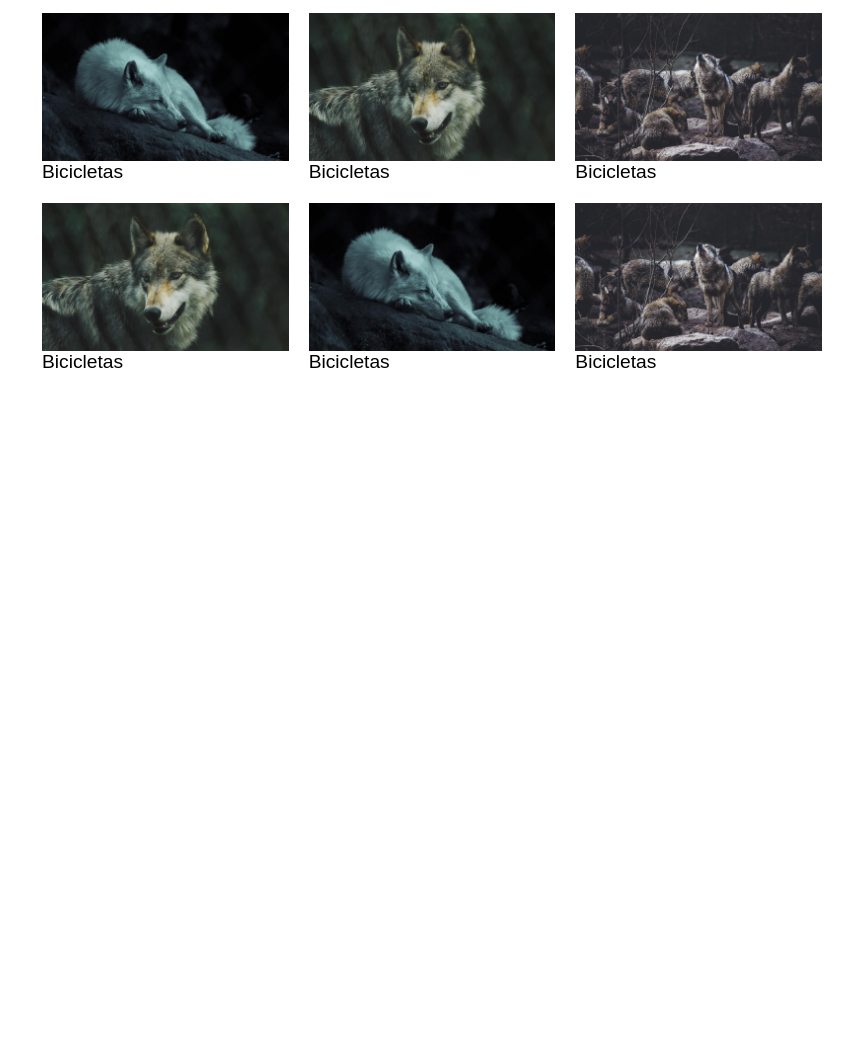
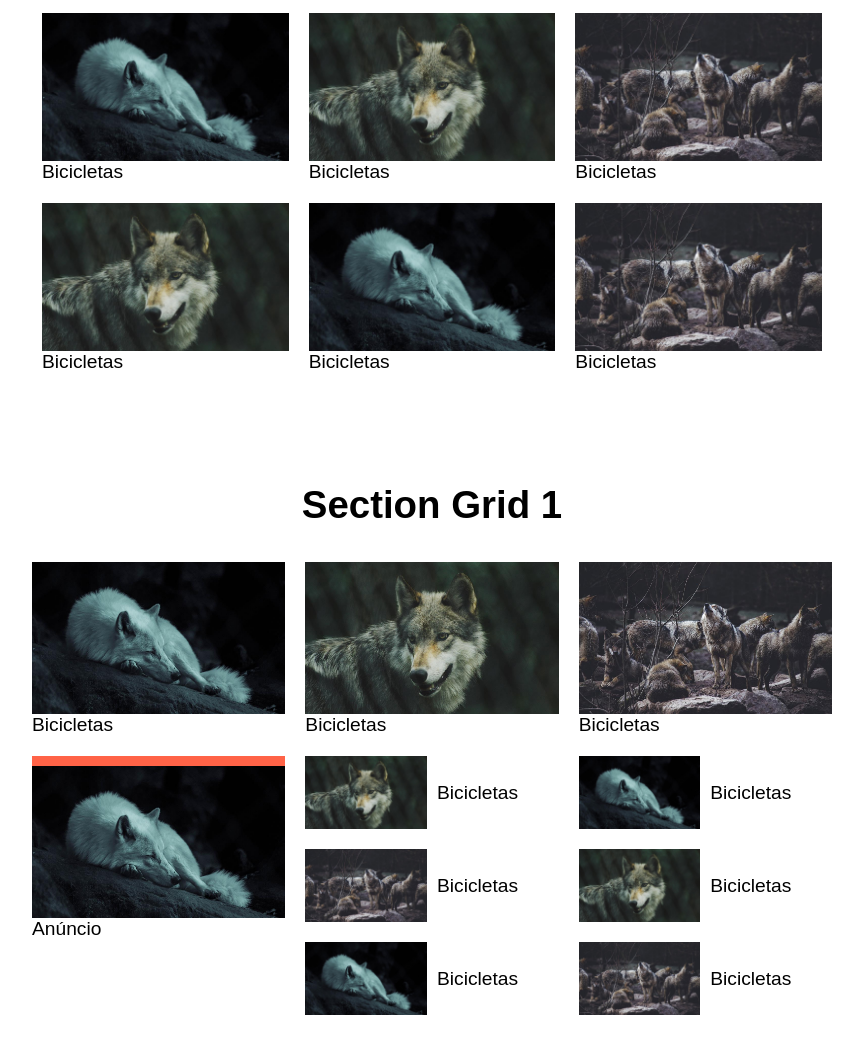
Before and after one commit to nivaldoo/aprenda-grid-layout, a plain HTML site: page index.html in a window 1280 px wide. Shown: the part 249-1302 px from the top of the page, without its empty margins (208-1071 px from the left). Before the commit the page ends 800 px from the top, so only its background shows below. Drawn offline with Linux system fonts and the light colour scheme.

Commit message:
Layout Grid 1 finalizado

```diff
--- a/index.html
+++ b/index.html
@@ -54,6 +54,51 @@
             <p>Bicicletas</p>
         </div>
     </section>
+
+    <h1>Section Grid 1</h1>
+
+    <section class="grid1">
+        <div>
+            <img src="./img/lobo1.jpg">
+            <p>Bicicletas</p>
+        </div>
+        <div>
+            <img src="./img/lobo2.jpg">
+            <p>Bicicletas</p>
+        </div>
+        <div>
+            <img src="./img/lobo3.jpg">
+            <p>Bicicletas</p>
+        </div>
+        <div>
+            <img src="./img/lobo2.jpg">
+            <p>Bicicletas</p>
+        </div>
+        <div>
+            <img src="./img/lobo1.jpg">
+            <p>Bicicletas</p>
+        </div>
+        <div>
+            <img src="./img/lobo3.jpg">
+            <p>Bicicletas</p>
+        </div>
+        <div>
+            <img src="./img/lobo2.jpg">
+            <p>Bicicletas</p>
+        </div>
+        <div>
+            <img src="./img/lobo1.jpg">
+            <p>Bicicletas</p>
+        </div>
+        <div>
+            <img src="./img/lobo3.jpg">
+            <p>Bicicletas</p>
+        </div>
+        <div class="anuncio">
+            <img src="./img/lobo1.jpg">
+            <p>Anúncio</p>
+        </div>
+    </section>
 </body>
 
 </html>
--- a/style.css
+++ b/style.css
@@ -7,6 +7,10 @@ p {
     list-style: none;
     font-size: 1.2rem;
     font-family: Arial;
+}
+
+body {
+    margin-bottom: 100px;
 }
 
 h1 {
@@ -59,3 +63,45 @@ a {
     flex: 1 1 200px;
     margin: 10px;
 }
+
+/* CSS GRID 1 */
+
+.grid1 {
+    display: grid;
+    grid-template-columns: 1fr 1fr 1fr;
+    grid-template-columns: repeat(3, 1fr);
+    max-width: 800px;
+    padding: 10px;
+    margin: 0 auto;
+    grid-gap: 20px;
+}
+
+.grid1>div:nth-child(n + 4) {
+    display: grid;
+    grid-template-columns: 1fr 1fr;
+    grid-gap: 10px;
+    align-items: center;
+}
+
+.grid1>div.anuncio {
+    grid-column: 1;
+    grid-row: 2 / 5;
+    border-top: 10px solid tomato;
+    display: block;
+}
+
+@media (max-width: 600px) {
+    .grid1 {
+        grid-template-columns: repeat(2, 1fr);
+    }
+
+    .grid1>div:nth-child(n + 4) {
+        display: block;
+    }
+
+    .grid1>div.anuncio {
+        grid-row: auto;
+        grid-column: auto;
+        order: -1;
+    }
+}
```
